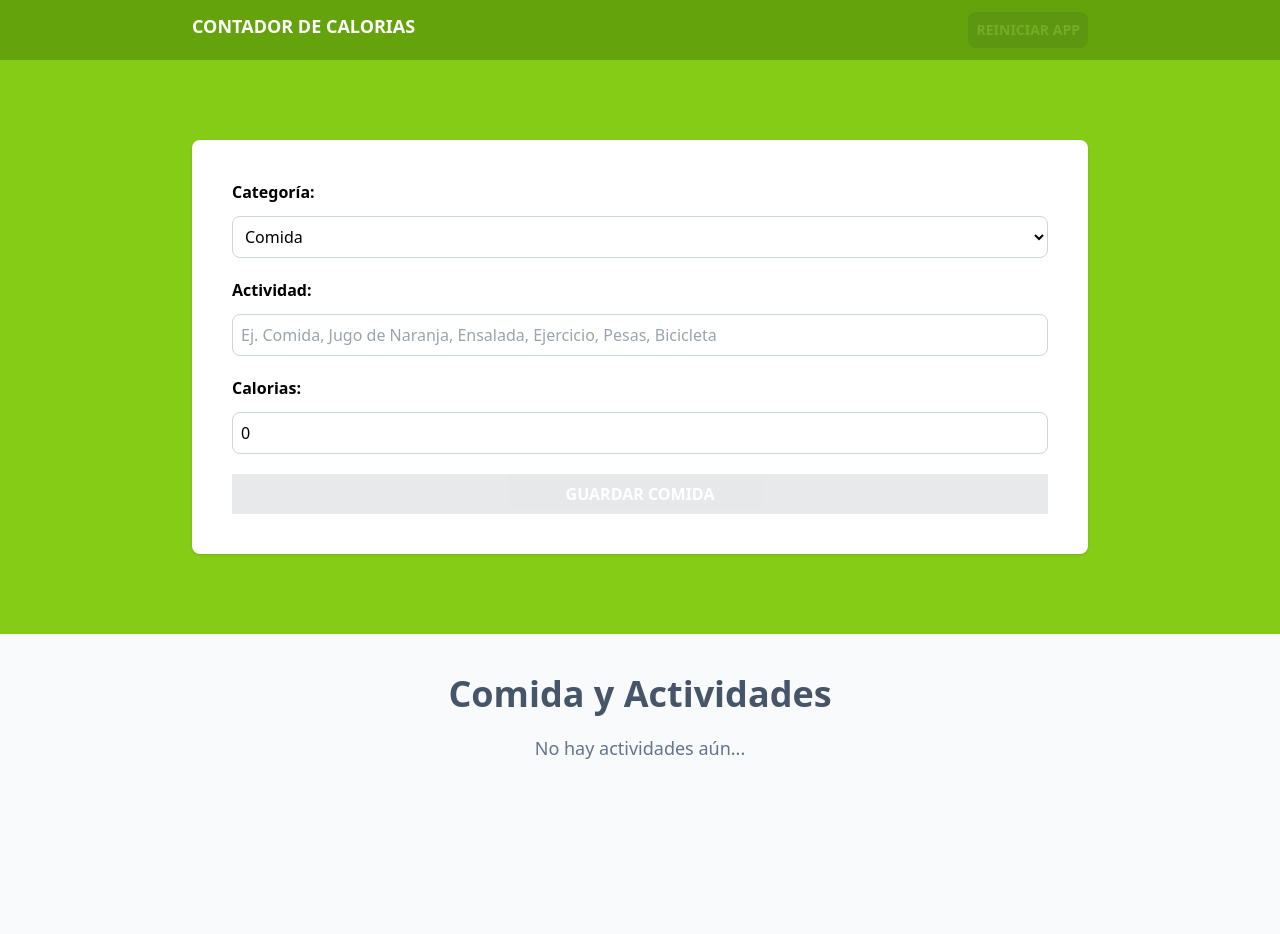
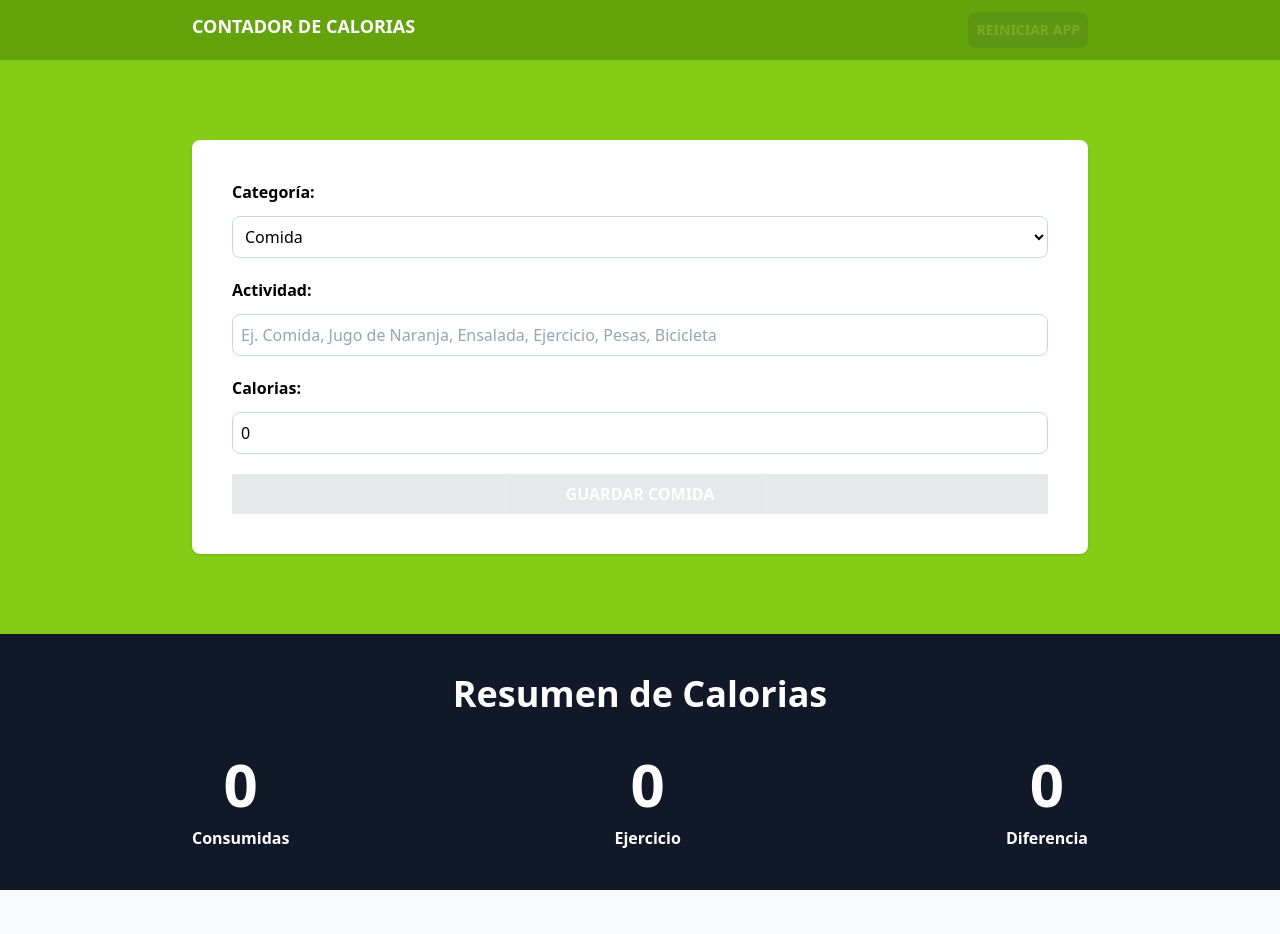
Before and after one commit to agustinbriozzo/calorie-tracker, a React (Vite) app: page / in a window 1280 px wide. Shown: the top 934 px of the page. Before the commit the page ends 802 px from the top, so only its background shows below. Built offline with nearby package versions, Linux system fonts and the light colour scheme.

Commit message:
Show calories and difference

```diff
--- a/src/App.tsx
+++ b/src/App.tsx
@@ -2,6 +2,7 @@ import { useReducer, useEffect, useMemo } from "react";
 import Form from "./components/Form";
 import { activityReducer, initialState } from "./reducers/activity-reducer";
 import ActivityList from "./components/ActivityList";
+import CalorieTracker from "./components/CalorieTracker";
 function App() {
   const [state, dispatch] = useReducer(activityReducer, initialState);
   useEffect(() => {
@@ -36,6 +37,12 @@ function App() {
         </div>
       </section>
 
+      <section className="bg-gray-900 py-10">
+        <div className="max-w-4xl mx-auto">
+          <CalorieTracker activities={state.activities} />
+        </div>
+      </section>
+
       <section className="p-10 mx-auto max-w-4xl">
         <ActivityList activities={state.activities} dispatch={dispatch} />
       </section>
--- /dev/null
+++ b/src/components/CalorieDisplay.tsx
@@ -0,0 +1,16 @@
+type CalorieDisplayProps = {
+  calories: number;
+  text: string;
+};
+
+export default function CalorieDisplay({
+  calories,
+  text,
+}: CalorieDisplayProps) {
+  return (
+    <p className="text-white font-bold rounded-full grid grid-cols-1 gap-3 text-center">
+      <span className=" font-black text-6xl text-orange">{calories}</span>
+      {text}
+    </p>
+  );
+}
--- /dev/null
+++ b/src/components/CalorieTracker.tsx
@@ -0,0 +1,46 @@
+import { useMemo } from "react";
+import { Activity } from "../types";
+import CalorieDisplay from "./CalorieDisplay";
+
+export type CalorieTrackerProps = {
+  activities: Activity[];
+};
+
+export default function CalorieTracker({ activities }: CalorieTrackerProps) {
+  const caloriesConsumed = useMemo(
+    () =>
+      activities.reduce(
+        (total, activity) =>
+          activity.category === 1 ? total + activity.calories : total,
+        0
+      ),
+    [activities]
+  );
+
+  const caloriesBurned = useMemo(
+    () =>
+      activities.reduce(
+        (total, activity) =>
+          activity.category === 2 ? total + activity.calories : total,
+        0
+      ),
+    [activities]
+  );
+
+  const netCalories = useMemo(
+    () => caloriesConsumed - caloriesBurned,
+    [caloriesConsumed, caloriesBurned]
+  );
+  return (
+    <>
+      <h2 className="text-4xl font-black text-white text-center">
+        Resumen de Calorias
+      </h2>
+      <div className="flex flex-col items-center md:flex-row md:justify-between gap-5 mt-10">
+        <CalorieDisplay calories={caloriesConsumed} text="Consumidas" />
+        <CalorieDisplay calories={caloriesBurned} text="Ejercicio" />
+        <CalorieDisplay calories={netCalories} text="Diferencia" />
+      </div>
+    </>
+  );
+}
```
